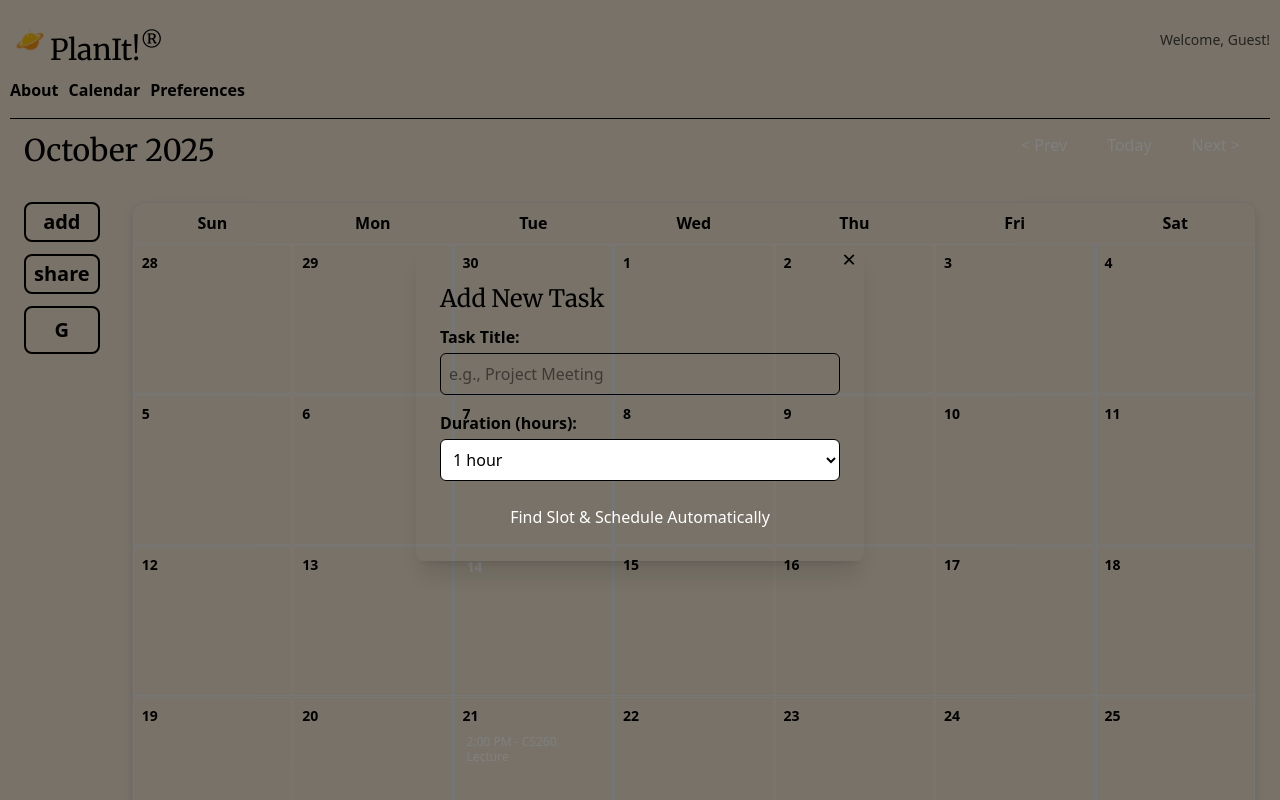
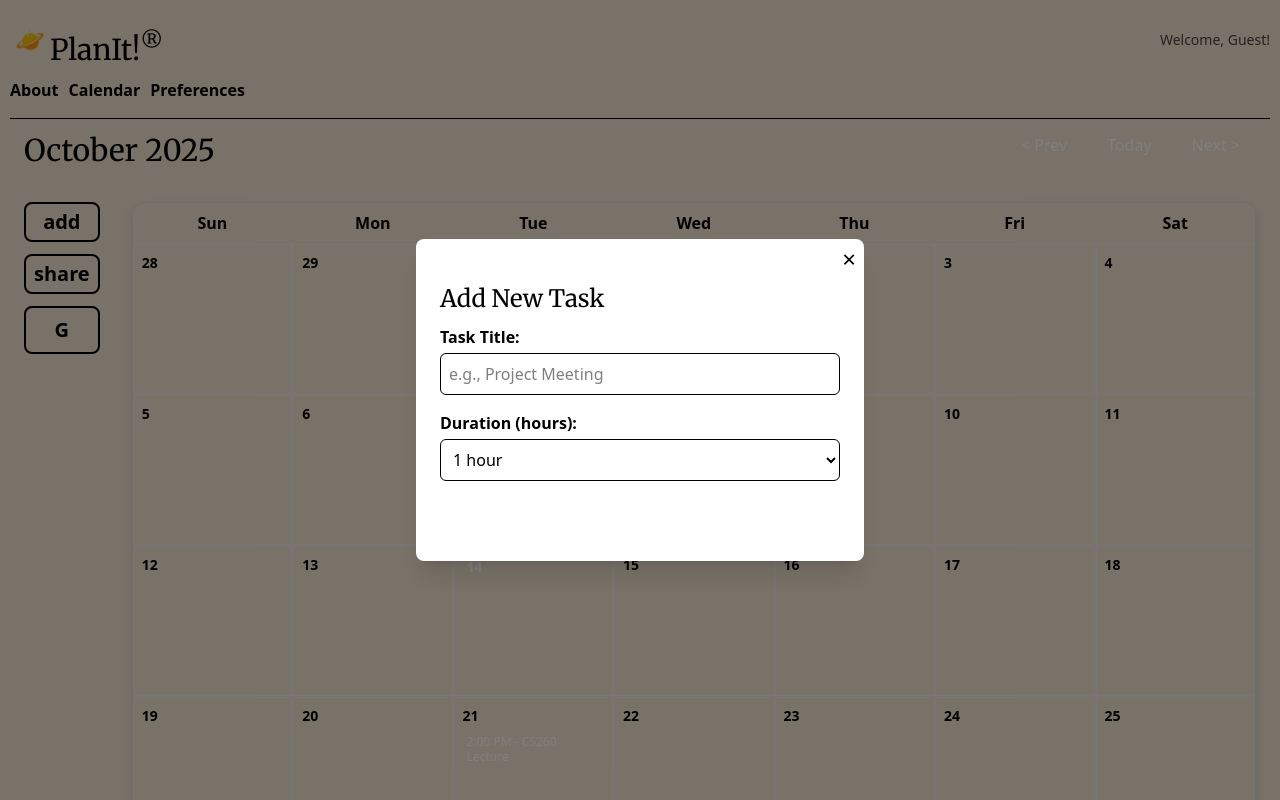
Before and after one commit to gzyjason/CS260-Project, a React (Vite) app in the folder planit-react/: page /calendar in a window 1280 px wide. Both pictures are taken after a click on the button "add". Shown: the top 800 px of the page. Built offline with nearby package versions, Linux system fonts and the light colour scheme.

Commit message:
Fixed background color when "add" is clicked.

```diff
--- a/planit-react/src/components/AddEventModal.jsx
+++ b/planit-react/src/components/AddEventModal.jsx
@@ -126,7 +126,7 @@ const AddEventModal = ({ isOpen, onClose }) => {
             onClick={onClose}
         >
             <div
-                className="bg-creamy-bg p-6 rounded-lg shadow-xl w-full max-w-md relative" // Added relative positioning
+                className="bg-white p-6 rounded-lg shadow-xl w-full max-w-md relative"
                 onClick={e => e.stopPropagation()} // Prevent click inside modal from closing it
             >
                 {/* Close Button */}
```
